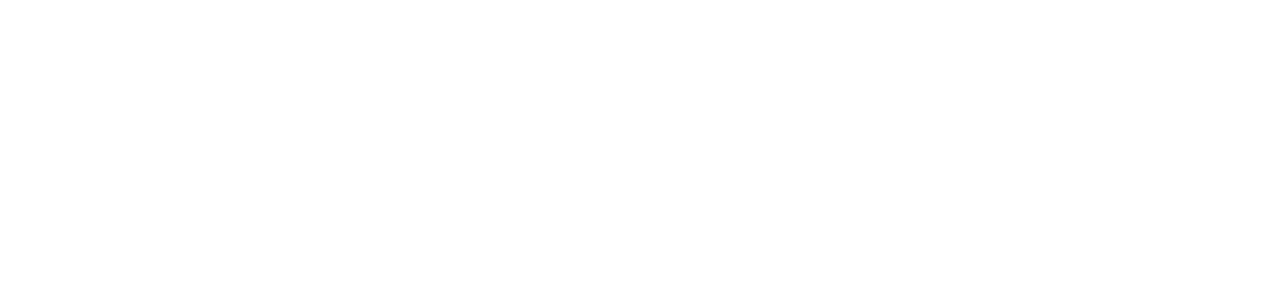
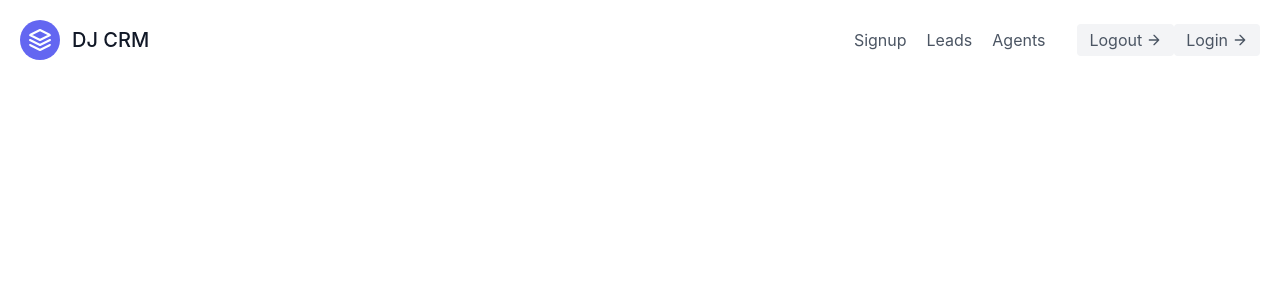
Before and after one commit to mauryahdx/DjanCRM, a React (Create React App) app in the folder frontend/: page / in a window 1280 px wide. Shown: the top 300 px of the page. Built offline with nearby package versions, Linux system fonts and the light colour scheme.

Commit message:
configured tailwind react

```diff
--- a/frontend/package.json
+++ b/frontend/package.json
@@ -10,7 +10,6 @@
     "react-dom": "^17.0.2",
     "react-router-dom": "^6.2.1",
     "react-scripts": "5.0.0",
-    "tailwindcss": "^3.0.7",
     "web-vitals": "^2.1.0"
   },
   "scripts": {
@@ -36,5 +35,10 @@
       "last 1 firefox version",
       "last 1 safari version"
     ]
+  },
+  "devDependencies": {
+    "autoprefixer": "^10.4.0",
+    "postcss": "^8.4.5",
+    "tailwindcss": "^3.0.7"
   }
 }
--- /dev/null
+++ b/frontend/postcss.config.js
@@ -0,0 +1,6 @@
+module.exports = {
+  plugins: {
+    tailwindcss: {},
+    autoprefixer: {},
+  },
+}
--- a/frontend/src/App.css
+++ b/frontend/src/App.css
@@ -1,6 +1,12 @@
+@tailwind base;
+@tailwind components;
+@tailwind utilities;
+
 .App {
     text-align: center;
   }
+
+
 
   .App-logo {
     height: 40vmin;
--- a/frontend/src/App.js
+++ b/frontend/src/App.js
@@ -1,10 +1,10 @@
 import logo from './logo.svg';
 import './App.css';
-
+import Navbar from './components/Navbar';
 function App() {
   return (
     <div className="max-w-7xl mx-auto">
-
+      <Navbar></Navbar>
     </div>
   );
 }
--- a/frontend/src/components/Navbar.jsx
+++ b/frontend/src/components/Navbar.jsx
@@ -3,42 +3,35 @@
 const Navbar = () => {
     return (
 
-        <header class="text-gray-600 body-font">
-        <div class="container mx-auto flex flex-wrap p-5 flex-col md:flex-row items-center">
-          <a class="flex title-font font-medium items-center text-gray-900 mb-4 md:mb-0">
-            <svg xmlns="http://www.w3.org/2000/svg" fill="none" stroke="currentColor" stroke-linecap="round" stroke-linejoin="round" stroke-width="2" class="w-10 h-10 text-white p-2 bg-indigo-500 rounded-full" viewBox="0 0 24 24">
+        <header className="text-gray-600 body-font">
+        <div className="container mx-auto flex flex-wrap p-5 flex-col md:flex-row items-center">
+          <a className="flex title-font font-medium items-center text-gray-900 mb-4 md:mb-0">
+            <svg xmlns="http://www.w3.org/2000/svg" fill="none" stroke="currentColor" stroke-linecap="round" stroke-linejoin="round" stroke-width="2" className="w-10 h-10 text-white p-2 bg-indigo-500 rounded-full" viewBox="0 0 24 24">
               <path d="M12 2L2 7l10 5 10-5-10-5zM2 17l10 5 10-5M2 12l10 5 10-5"></path>
             </svg>
-            <span class="ml-3 text-xl">DJ CRM</span>
+            <span className="ml-3 text-xl">DJ CRM</span>
           </a>
-          <nav class="md:ml-auto flex flex-wrap items-center text-base justify-center">
-              {!request.user.is_authenticated ?
-                <a href="{% url 'signup' %}" class="mr-5 hover:text-gray-900">Signup</a> :
-                <>   <a href="{% url 'leads:lead-list' %}" class="mr-5 hover:text-gray-900">Leads</a>
-                {request.user.is_organiser?
-                <a href="{% url 'agents:agent-list' %}" class="mr-5 hover:text-gray-900">Agents</a>:
-                null
-                }
-                </>
-                }
+          <nav className="md:ml-auto flex flex-wrap items-center text-base justify-center">
+
+                <a href="{% url 'signup' %}" className="mr-5 hover:text-gray-900">Signup</a>
+            <a href="{% url 'leads:lead-list' %}" className="mr-5 hover:text-gray-900">Leads</a>
+
+                <a href="{% url 'agents:agent-list' %}" className="mr-5 hover:text-gray-900">Agents</a>
+
 
           </nav>
-          {
-             request.user.is_authenticated?
-             <>
-                Logged in as: { request.user.username }
-                <a href="{% url 'logout' %}" class="ml-3 inline-flex items-center bg-gray-100 border-0 py-1 px-3 focus:outline-none hover:bg-gray-200 rounded text-base mt-4 md:mt-0">Logout
-                    <svg fill="none" stroke="currentColor" stroke-linecap="round" stroke-linejoin="round" stroke-width="2" class="w-4 h-4 ml-1" viewBox="0 0 24 24">
+
+                <a href="{% url 'logout' %}" className="ml-3 inline-flex items-center bg-gray-100 border-0 py-1 px-3 focus:outline-none hover:bg-gray-200 rounded text-base mt-4 md:mt-0">Logout
+                    <svg fill="none" stroke="currentColor" stroke-linecap="round" stroke-linejoin="round" stroke-width="2" className="w-4 h-4 ml-1" viewBox="0 0 24 24">
                     <path d="M5 12h14M12 5l7 7-7 7"></path>
                     </svg>
                 </a>
-             </> :
-                <a href="{% url 'login' %}" class="inline-flex items-center bg-gray-100 border-0 py-1 px-3 focus:outline-none hover:bg-gray-200 rounded text-base mt-4 md:mt-0">Login
-                    <svg fill="none" stroke="currentColor" stroke-linecap="round" stroke-linejoin="round" stroke-width="2" class="w-4 h-4 ml-1" viewBox="0 0 24 24">
+
+                <a href="{% url 'login' %}" className="inline-flex items-center bg-gray-100 border-0 py-1 px-3 focus:outline-none hover:bg-gray-200 rounded text-base mt-4 md:mt-0">Login
+                    <svg fill="none" stroke="currentColor" stroke-linecap="round" stroke-linejoin="round" stroke-width="2" className="w-4 h-4 ml-1" viewBox="0 0 24 24">
                         <path d="M5 12h14M12 5l7 7-7 7"></path>
                     </svg>
                 </a>
-          }
 
         </div>
       </header>
--- a/frontend/src/index.css
+++ b/frontend/src/index.css
@@ -1,3 +1,7 @@
+@tailwind base;
+@tailwind components;
+@tailwind utilities;
+
 body {
   margin: 0;
   font-family: -apple-system, BlinkMacSystemFont, 'Segoe UI', 'Roboto', 'Oxygen',
--- /dev/null
+++ b/frontend/tailwind.config.js
@@ -0,0 +1,9 @@
+module.exports = {
+  content: [
+    "./src/**/*.{js,jsx,ts,tsx}",
+  ],
+  theme: {
+    extend: {},
+  },
+  plugins: [],
+}
```
Also changed, not shown: 1 other file (tests, documents, lock files or other folders). Lines whose indentation alone changed are shown as unchanged.
